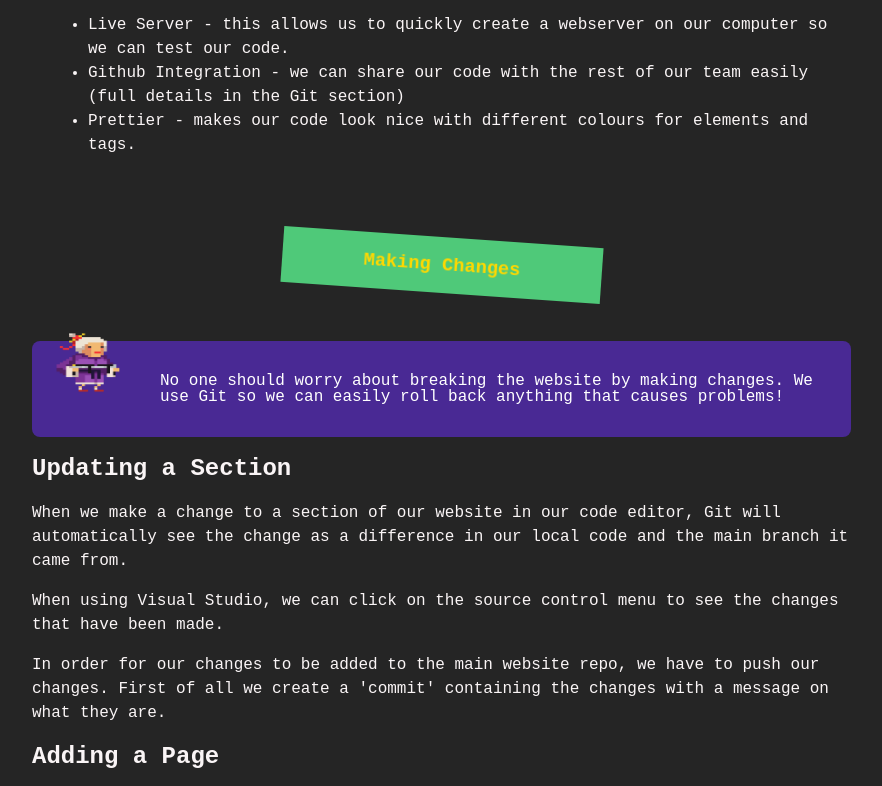
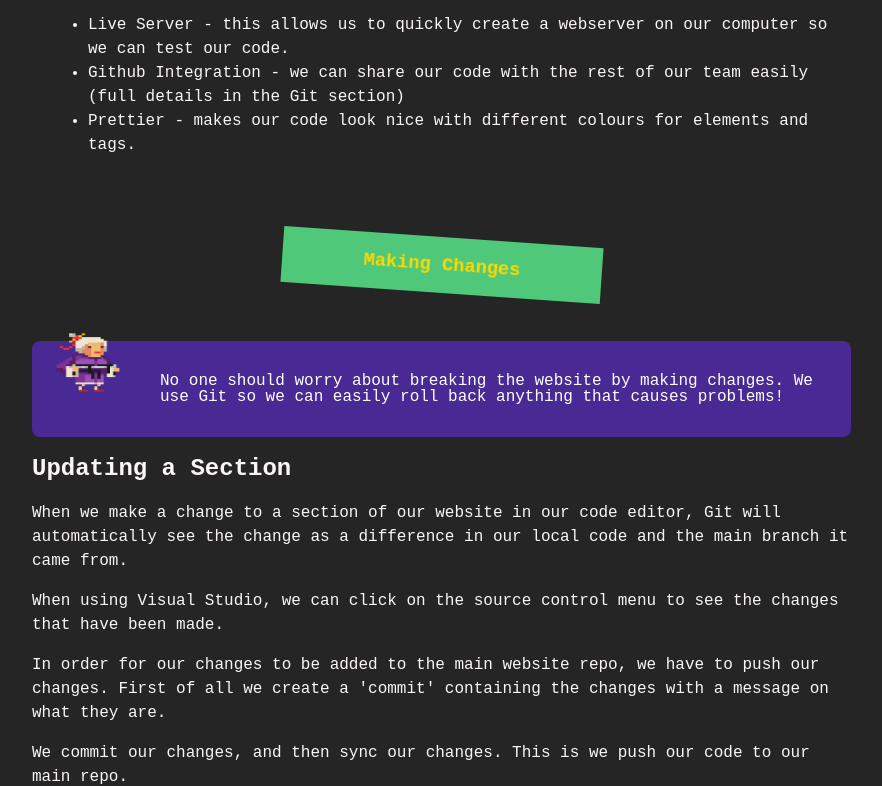
Before and after one commit to carrickdojo/carrickdojo-website, a plain HTML site: page guides/our-website.html in a window 1280 px wide. Shown: the part 11214-12000 px from the top of the page, without its empty margins (224-1106 px from the left). Drawn offline with Linux system fonts and the light colour scheme.

Commit message:
update section updating

```diff
--- a/guides/our-website.html
+++ b/guides/our-website.html
@@ -958,6 +958,10 @@
               have to push our changes. First of all we create a 'commit'
               containing the changes with a message on what they are.
             </p>
+            <p>
+              We commit our changes, and then sync our changes. This is we push
+              our code to our main repo.
+            </p>
             <h2 id="adding-page">Adding a Page</h2>
           </article>
         </section>
```
